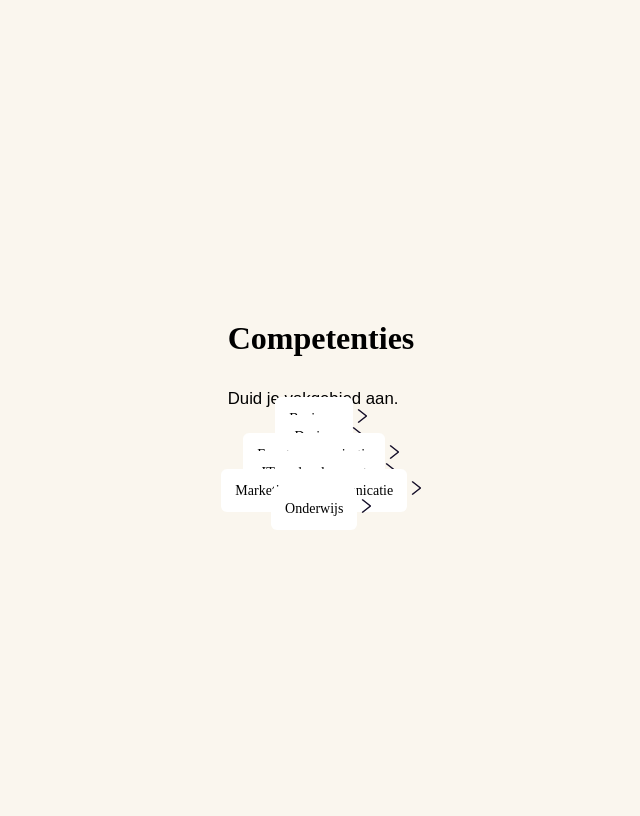
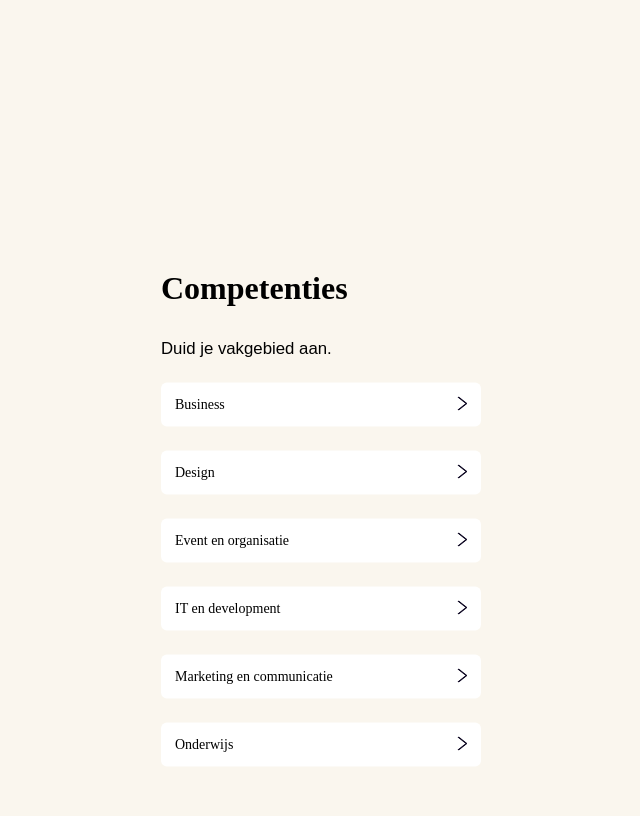
Before and after one commit to ellendeveth/SLAM, a PHP site: page /register/competentions.php in a window 1280 px wide. Shown: the whole page, without its empty margins (319-959 px from the left). After the commit the page ends 766 px from the top, so only its background shows below. Run offline with PHP 8.4, Linux system fonts and the light colour scheme; some web fonts are replaced.

Commit message:
style: center competences in middle of page with left outline + general styling for competences page

```diff
--- a/style/style.css
+++ b/style/style.css
@@ -165,30 +165,30 @@
 */
 
 .container__comp {
-    display: flex;
-    flex-direction: column;
-    align-items: center;
-    justify-content: center;
-    height: 100vh;
+    width: 320px;
+    margin: 0 auto;
+    position: relative;
+    -webkit-transform: translateY(50%);
+    -ms-transform: translateY(50%);
+    transform: translateY(50%);
+}
+
+.block {
+    margin-top: 24px;
+    background-color: white;
+    padding: 1em;
+    border-radius: 6px;
 }
 
 .block__link {
     text-decoration: none;
     color: black;
-
-}
-
-.block__text {
-    padding: 1em;
-
-    border-radius: 6px;
-    width: 100px;
-    background-color: white;
 }
 
 .block__img {
     width: 10px;
     height: 14px;
+    float: right;
 }
 
 /*
```
